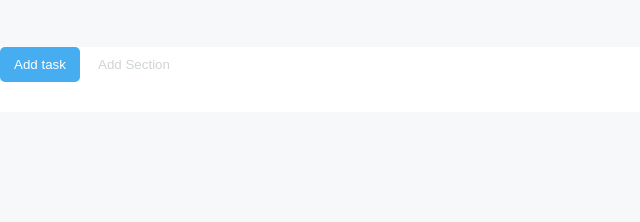
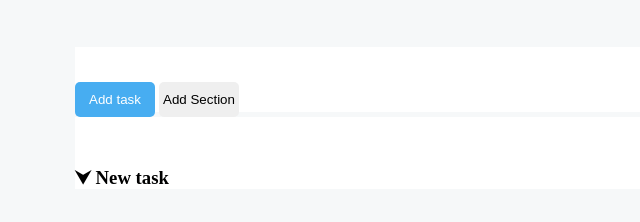
Before and after one commit to salvatorebarbaro/html-css-toboolist, a plain HTML site: page index.html in a window 1280 px wide. Shown: the part 60-282 px from the top of the page, without its empty margins (0-640 px from the left). Drawn offline with Linux system fonts and the light colour scheme.

Commit message:
fixing bug e sistemazione bottoni

```diff
--- a/index.html
+++ b/index.html
@@ -16,13 +16,17 @@
         <!-- fine navbar -->
     </header>
     <body>
-        <div>
-            <span>
-                <button id="BOTTONE1">Add task</button>
-                <button id="BOTTONE2">Add Section</button>
+        <div id="contenitoretasti">
+
+                <button class="BOTTONE AZZURRO">Add task</button>
+                <button class="BOTTONE BAINCO">Add Section</button>
                 <!-- problema per quanto riguarda il bordo -->
-            </span>
 
+
+        </div>
+        <div id="contenitorecorpopagina">
+
+            <h3 class="task">&#11167; New task</h3>
         </div>
 
 
--- a/style.css
+++ b/style.css
@@ -17,42 +17,59 @@ h1{display: inline-block;
 #logo{vertical-align: middle;}
 
 /*fine navbar*/
+/*inizio bottoni*/
+body{background-color:#F6F8F9;}
 
-body{background-color:#F6F8F9;}
-#BOTTONE1
-{
-    color:white;
-    background-color: #47ADF1;
+.BOTTONE{
     border-radius: 5px;
-    border: 0px;
+    border: lightgray;
     width: 80px;
     height: 35px;
 }
-#BOTTONE2
+.AZZURRO
 {
+
+    color:white;
+    background-color: #47ADF1;
+}
+.BIANCO{
+
     color:#CFD4D8;
     background-color: white;
-    border-radius: 5px;
-    /*da fixare*/
-    border: #D5D9DD;
+    border-color: #D5D9DD;
     width: 100px;
     height: 35px;
 }
 
-body >div
+
+
+#contenitoretasti
 {
     background-color: white;
     height: 65px;
     margin-top: 50px;
-    /*
-    margin-left: 50px;
-    margin-right: 50px;
-    /*questa parte è stata annlullata da regola di reset*/
+
+    margin-left: 75px;
+    margin-right: 75px;
+    padding-top: 35px;
+
 
 
 
 }
-body >span
+
+
+/* fine bottoni */
+
+#contenitorecorpopagina
 {
-    padding-top: 1px;
+    margin-top: 5px;
+    background-color: white;
+    padding-top: 50px;
+    margin-left: 75px;
+    margin-right: 75px;
 }
+.task
+{
+
+}
```
